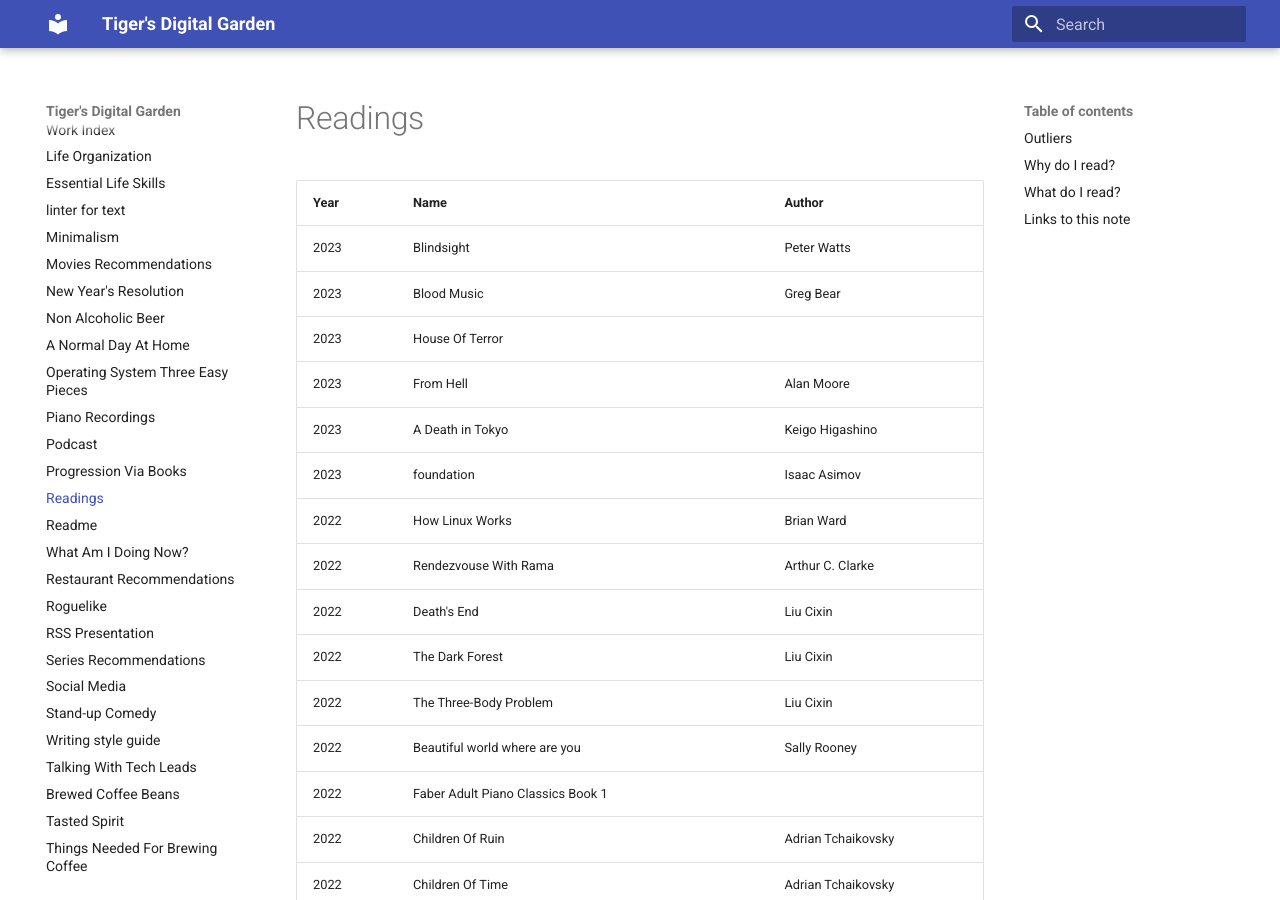
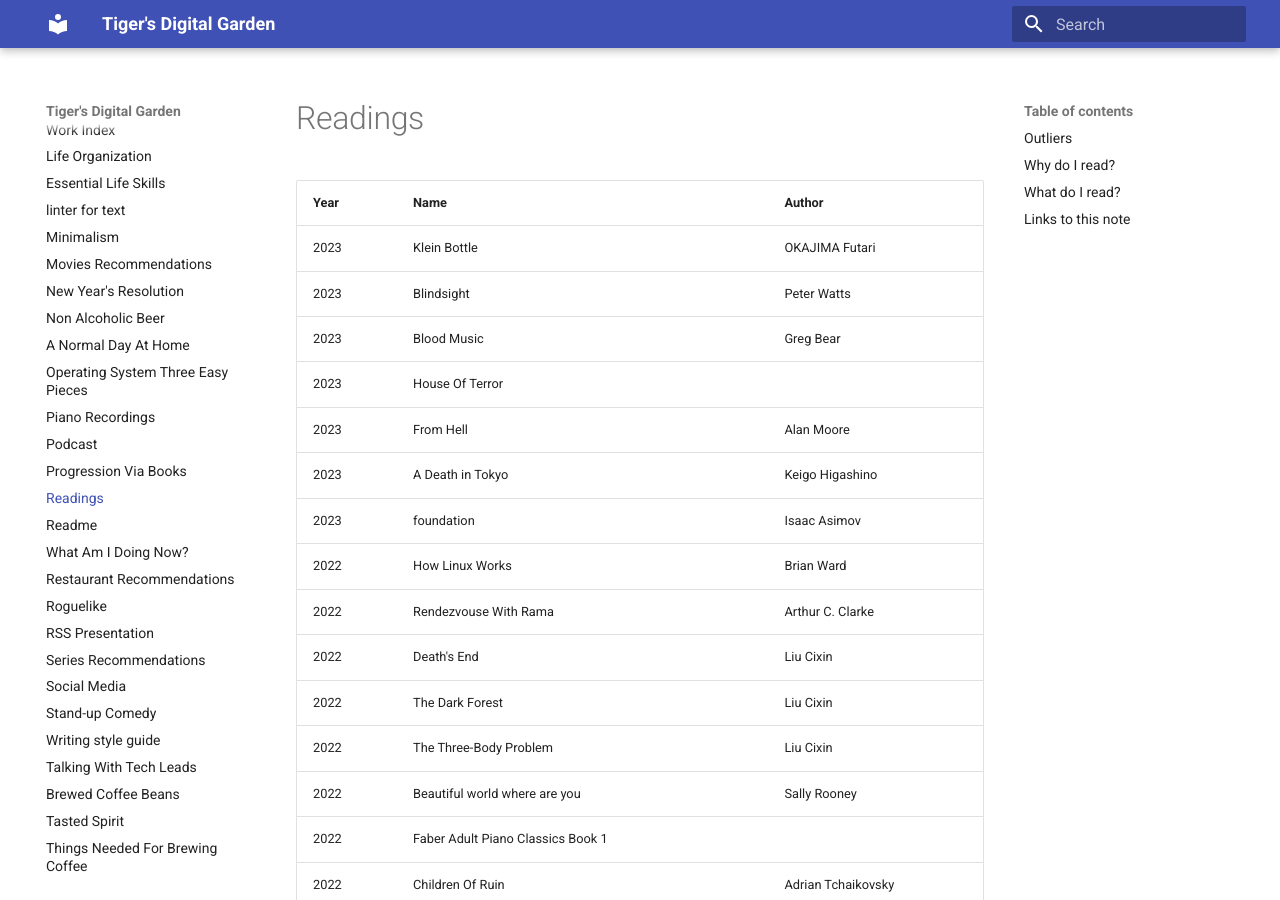
Before and after one commit to ynotstartups/notes, an MkDocs documentation site: the page built from notes/reading.md, in a window 1280 px wide and 900 px high. Built offline with MkDocs 1.6.1 and Material for MkDocs 9.7.7, drawn with Linux system fonts in a browser that asks for light colours.

Commit message:
add book

```diff
--- a/notes/reading.md
+++ b/notes/reading.md
@@ -2,6 +2,7 @@
 
 | Year | Name                                                            | Author                          |
 | ---- | --------------------------------------------------------------- | ------------------------------- |
+| 2023 | Klein Bottle                                                    | OKAJIMA Futari                  |
 | 2023 | Blindsight                                                      | Peter Watts                     |
 | 2023 | Blood Music                                                     | Greg Bear                       |
 | 2023 | House Of Terror                                                 |                                 |
```
